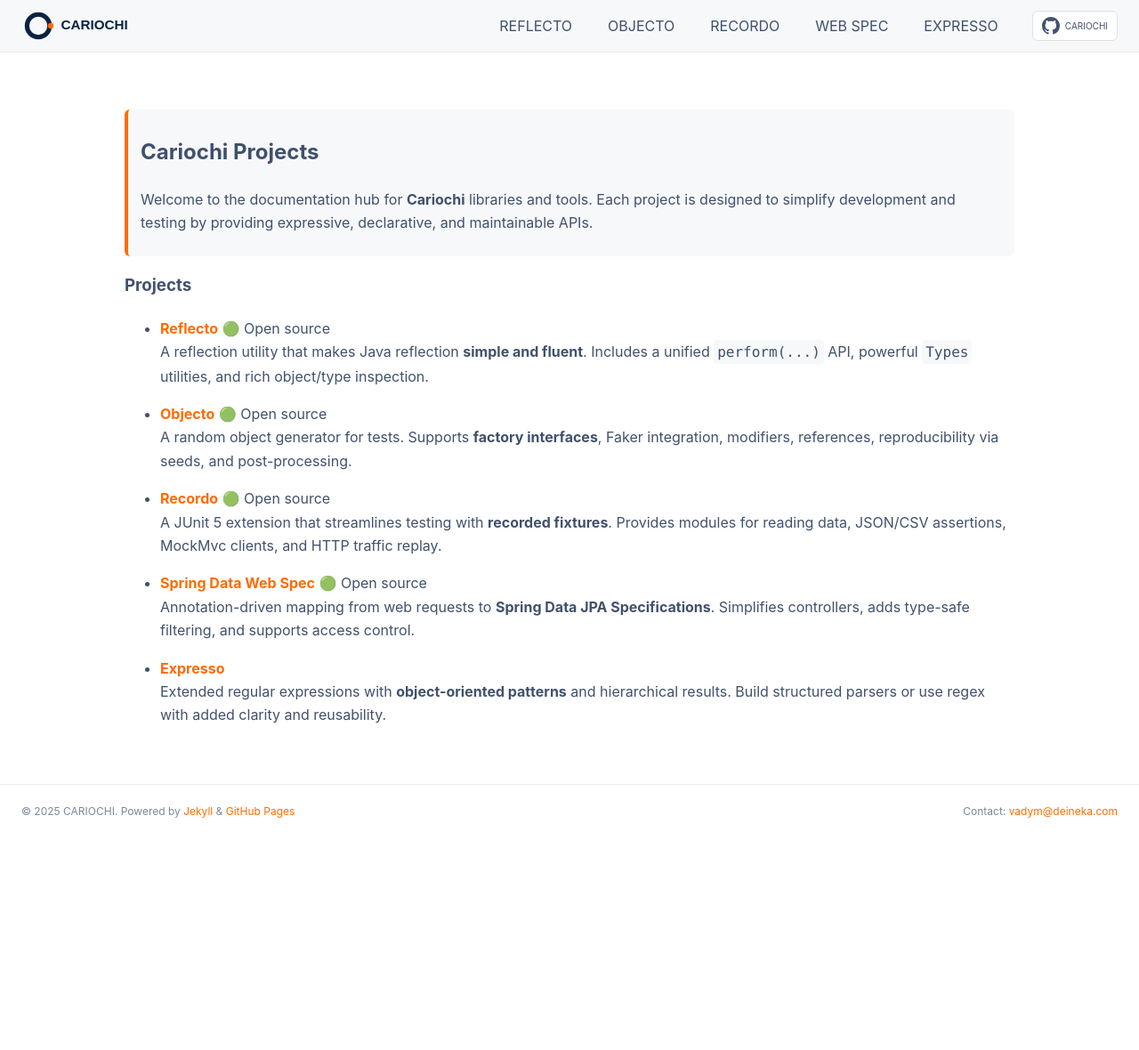
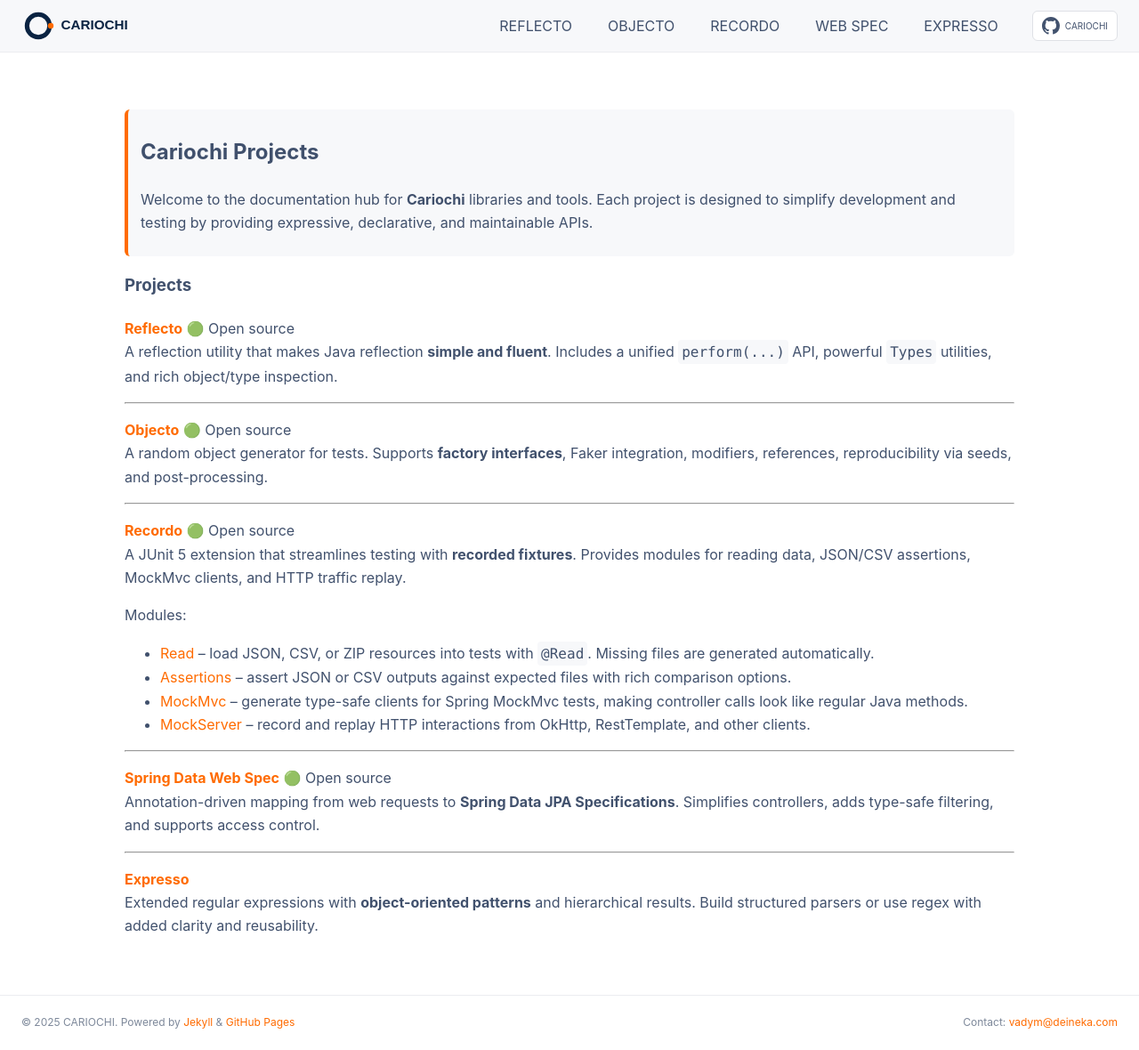
Before and after one commit to cariochi/cariochi.github.io, a Jekyll site: the page built from index.md, in a window 1280 px wide and 1180 px high. Shown: the whole window at 89% size. Built offline with Jekyll 4.4.1, drawn with Linux system fonts in a browser that asks for light colours.

Commit message:
feat: enhance project documentation with improved module descriptions and formatting

```diff
--- a/index.md
+++ b/index.md
@@ -8,17 +8,31 @@ title: Cariochi Projects
 
 ### Projects
 
-- **[Reflecto](/projects/reflecto)** 🟢 Open source
+**[Reflecto](/projects/reflecto)** 🟢 Open source
   A reflection utility that makes Java reflection **simple and fluent**. Includes a unified `perform(...)` API, powerful `Types` utilities, and rich object/type inspection.
 
-- **[Objecto](/projects/objecto)** 🟢 Open source
+---
+
+**[Objecto](/projects/objecto)** 🟢 Open source
   A random object generator for tests. Supports **factory interfaces**, Faker integration, modifiers, references, reproducibility via seeds, and post-processing.
 
-- **[Recordo](/projects/recordo)** 🟢 Open source
+---
+
+**[Recordo](/projects/recordo)** 🟢 Open source
   A JUnit 5 extension that streamlines testing with **recorded fixtures**. Provides modules for reading data, JSON/CSV assertions, MockMvc clients, and HTTP traffic replay.
 
-- **[Spring Data Web Spec](/projects/spring-data-web-spec)** 🟢 Open source
+  Modules:
+  - [Read](/projects/recordo#read-module) – load JSON, CSV, or ZIP resources into tests with `@Read`. Missing files are generated automatically.
+  - [Assertions](/projects/recordo#assertions-module) – assert JSON or CSV outputs against expected files with rich comparison options.
+  - [MockMvc](/projects/recordo#mockmvc-module) – generate type-safe clients for Spring MockMvc tests, making controller calls look like regular Java methods.
+  - [MockServer](/projects/recordo#mockserver-module) – record and replay HTTP interactions from OkHttp, RestTemplate, and other clients.
+
+---
+
+**[Spring Data Web Spec](/projects/spring-data-web-spec)** 🟢 Open source
   Annotation-driven mapping from web requests to **Spring Data JPA Specifications**. Simplifies controllers, adds type-safe filtering, and supports access control.
 
-- **[Expresso](/projects/expresso)**
+---
+
+**[Expresso](/projects/expresso)**
   Extended regular expressions with **object-oriented patterns** and hierarchical results. Build structured parsers or use regex with added clarity and reusability.
```
Also changed, not shown: projects/recordo.md (+4 -4 lines).
